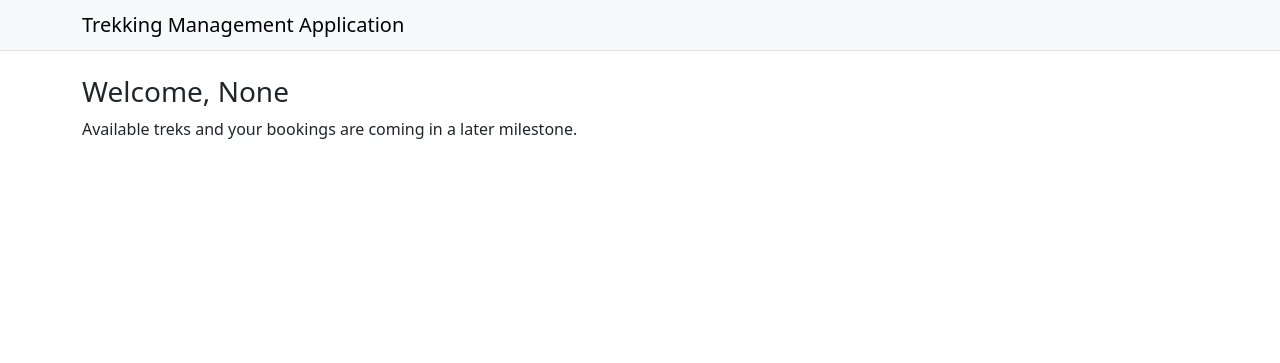
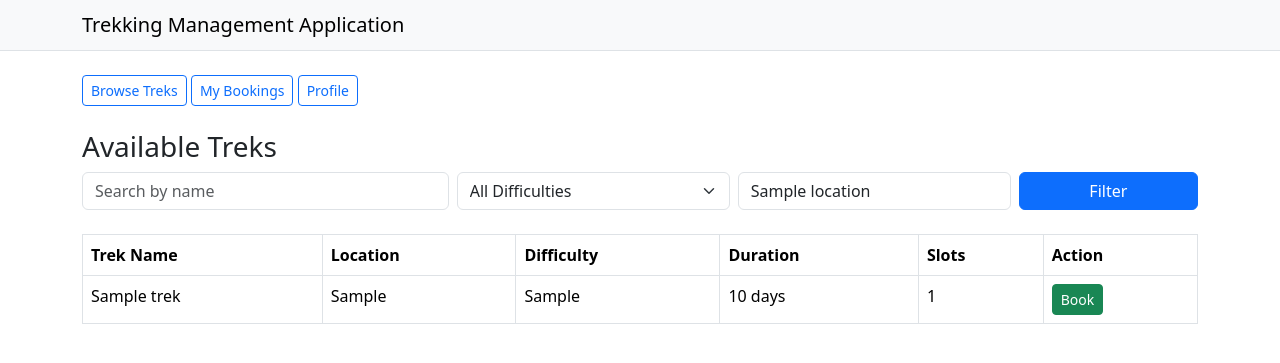
Before and after one commit to 24f2007023/trekking-app-v1, a Flask app: template templates/user/dashboard.html in a window 1280 px wide. Shown: the top 363 px of the page. Run offline with Flask 3, Linux system fonts and the light colour scheme; tables that the repository leaves empty hold one stand-in row (values such as "Sample post"); the template is opened without the code that fills it: values that come from a table or form of the project are taken from there, most other values are stand-ins (such as "Sample title", 1, 10 or a date in 2020).

Commit message:
Milestone-5 User Dashboard and Trek Booking System

```diff
--- /dev/null
+++ b/templates/user/_nav.html
@@ -0,0 +1,5 @@
+<div class="mb-4">
+  <a href="{{ url_for('user.dashboard') }}" class="btn btn-sm btn-outline-primary">Browse Treks</a>
+  <a href="{{ url_for('user.bookings') }}" class="btn btn-sm btn-outline-primary">My Bookings</a>
+  <a href="{{ url_for('user.profile') }}" class="btn btn-sm btn-outline-primary">Profile</a>
+</div>
--- a/templates/user/dashboard.html
+++ b/templates/user/dashboard.html
@@ -1,5 +1,55 @@
 {% extends 'base.html' %}
 {% block content %}
-<h3>Welcome, {{ session.get('name') }}</h3>
-<p>Available treks and your bookings are coming in a later milestone.</p>
+{% include 'user/_nav.html' %}
+<h3>Available Treks</h3>
+
+<form method="GET" class="row g-2 mb-4">
+  <div class="col-md-4">
+    <input type="text" name="q" class="form-control" placeholder="Search by name" value="{{ q }}">
+  </div>
+  <div class="col-md-3">
+    <select name="difficulty" class="form-select">
+      <option value="">All Difficulties</option>
+      {% for d in difficulties %}
+      <option value="{{ d }}" {{ 'selected' if difficulty == d else '' }}>{{ d }}</option>
+      {% endfor %}
+    </select>
+  </div>
+  <div class="col-md-3">
+    <input type="text" name="location" class="form-control" placeholder="Location" value="{{ location }}">
+  </div>
+  <div class="col-md-2">
+    <button type="submit" class="btn btn-primary w-100">Filter</button>
+  </div>
+</form>
+
+<table class="table table-bordered">
+  <thead>
+    <tr><th>Trek Name</th><th>Location</th><th>Difficulty</th><th>Duration</th><th>Slots</th><th>Action</th></tr>
+  </thead>
+  <tbody>
+    {% for trek in treks %}
+    <tr>
+      <td>{{ trek.name }}</td>
+      <td>{{ trek.location }}</td>
+      <td>{{ trek.difficulty }}</td>
+      <td>{{ trek.duration_days }} days</td>
+      <td>{{ trek.available_slots }}</td>
+      <td>
+        {% if trek.id in my_booked_trek_ids %}
+          <span class="badge bg-secondary">Already Booked</span>
+        {% elif trek.available_slots <= 0 %}
+          <span class="badge bg-danger">Full</span>
+        {% else %}
+          <form method="POST" action="{{ url_for('user.book_trek', trek_id=trek.id) }}">
+            <button type="submit" class="btn btn-sm btn-success">Book</button>
+          </form>
+        {% endif %}
+      </td>
+    </tr>
+    {% else %}
+    <tr><td colspan="6" class="text-center">No open treks match your search.</td></tr>
+    {% endfor %}
+  </tbody>
+</table>
 {% endblock %}
```
Also changed, not shown: templates/user/bookings.html (added, +30 -0 lines), templates/user/profile.html (added, +20 -0 lines), user.py (+104 -2 lines).
